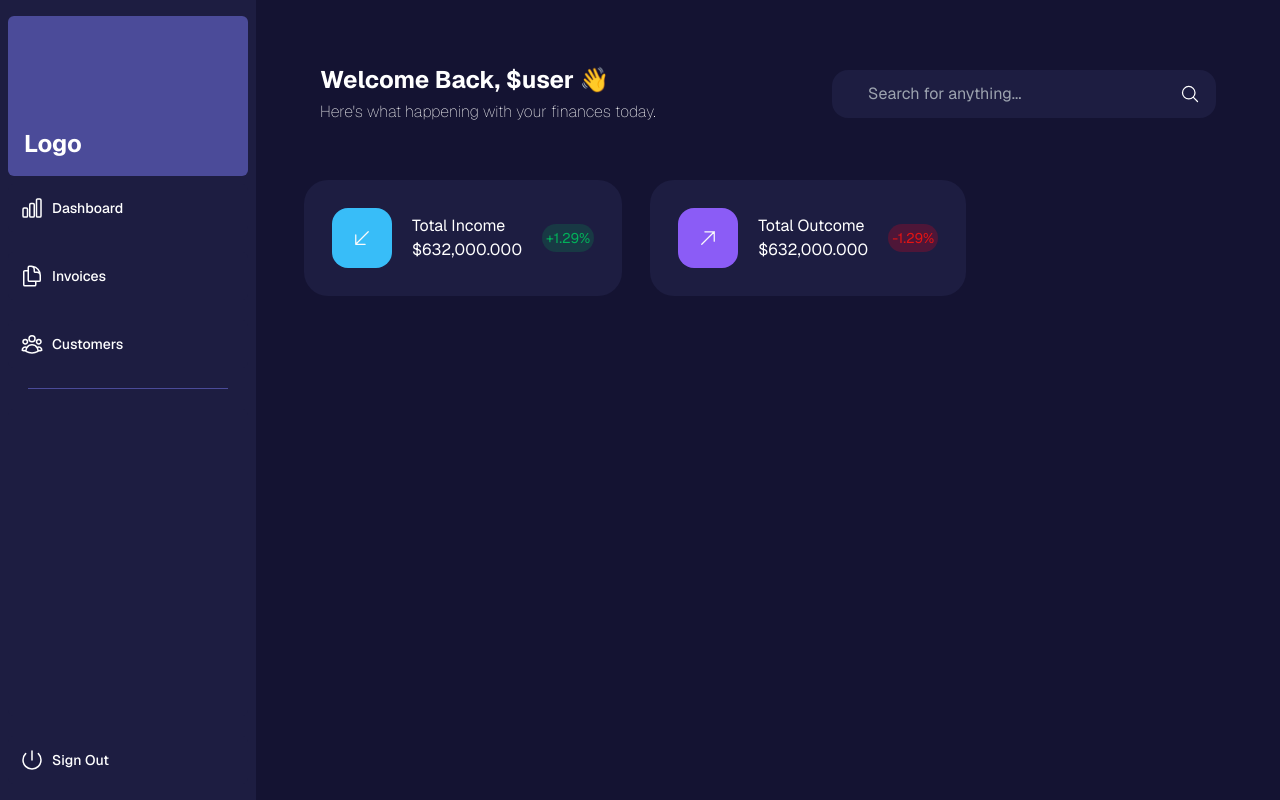
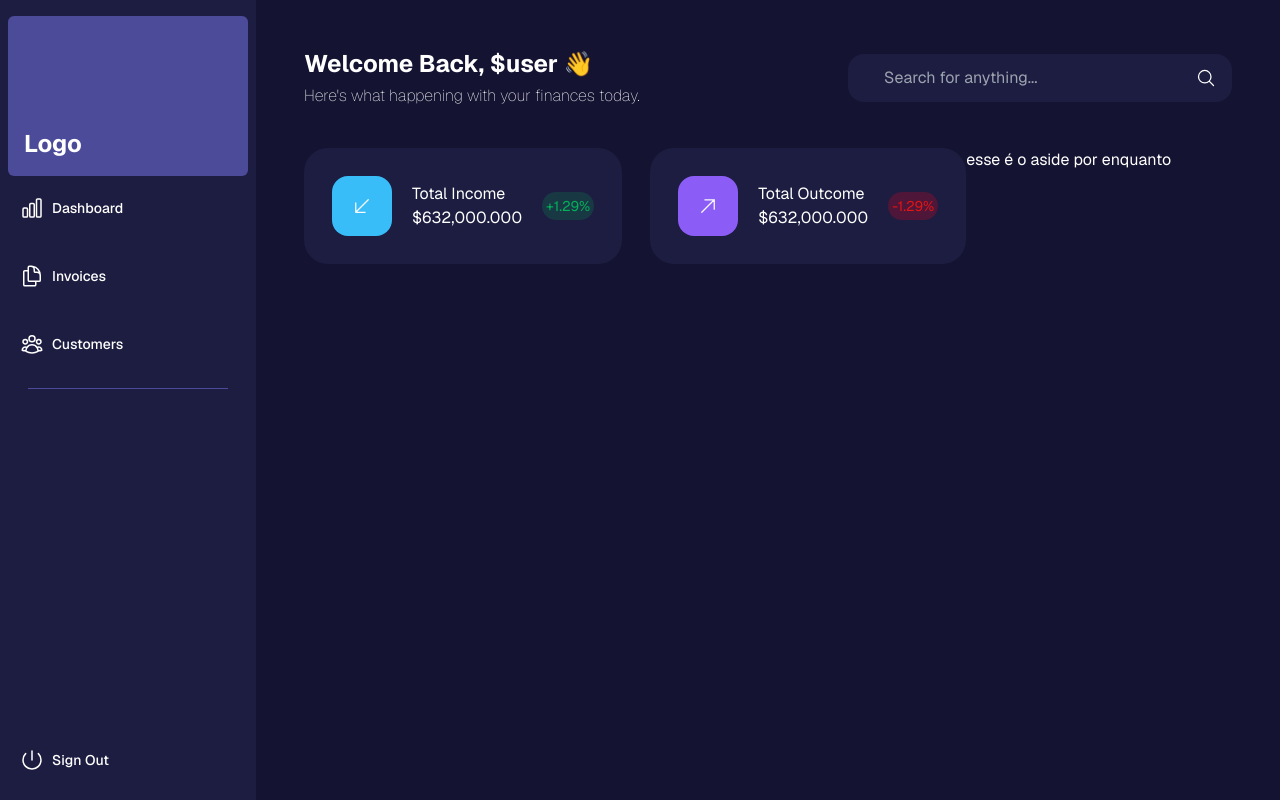
Before and after one commit to guusdias/mymoney, a Next.js app: page /dashboard in a window 1280 px wide. Built offline with nearby package versions, Linux system fonts and the light colour scheme.

Commit message:
styles: aside style

```diff
--- a/app/dashboard/page.tsx
+++ b/app/dashboard/page.tsx
@@ -5,10 +5,15 @@ export default function Page() {
   return (
     <div className="flex flex-col gap-10">
       <Header />
-      <div className="flex gap-7 flex-col md:flex-row">
-        <Card type="income" amount={632000} percentageChange={1.29} />
-        <Card type="outcome" amount={632000} percentageChange={-1.29} />
-      </div>
+      <section className="flex flex-grow flex-row">
+        <main className="flex-1">
+          <div className="card-container flex gap-7 flex-col md:flex-row">
+            <Card type="income" amount={632000} percentageChange={1.29} />
+            <Card type="outcome" amount={632000} percentageChange={-1.29} />
+          </div>
+        </main>
+        <aside className="flex-0 w-5/12">esse é o aside por enquanto</aside>
+      </section>
     </div>
   );
 }
--- a/app/ui/dashboard/card-totals.tsx
+++ b/app/ui/dashboard/card-totals.tsx
@@ -16,7 +16,7 @@ export default function Card({ type, amount, percentageChange }: CardProps) {
   const changeColor = isIncome ? "#02B15A " : "#E41414";
   const bg = isIncome ? "#05994f39" : "#eb001b3d";
   return (
-    <div className="bg-darkPurple p-7 flex items-center justify-between w-200 rounded-3xl">
+    <div className="bg-darkPurple p-7 flex items-center justify-between rounded-3xl">
       <div className="flex items-center">
         <div
           className="rounded-2xl p-5"
--- a/app/ui/dashboard/header.tsx
+++ b/app/ui/dashboard/header.tsx
@@ -3,7 +3,7 @@ import { MagnifyingGlassIcon } from "@heroicons/react/24/outline";
 
 export default function Header() {
   return (
-    <header className="bg-darkerPurple p-0 md:p-4 bo">
+    <header className="">
       <div className=" mx-auto flex flex-col md:flex-row justify-between items-center">
         <div className="flex gap-1 flex-col">
           <div className="flex items-center font-bold text-2xl">
```
